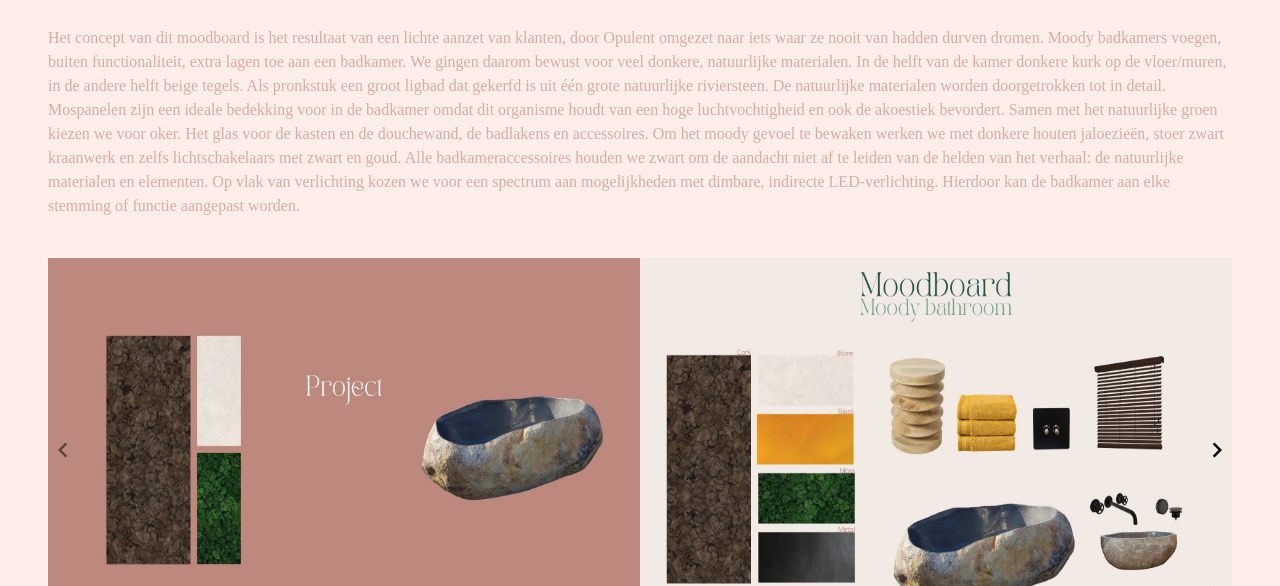
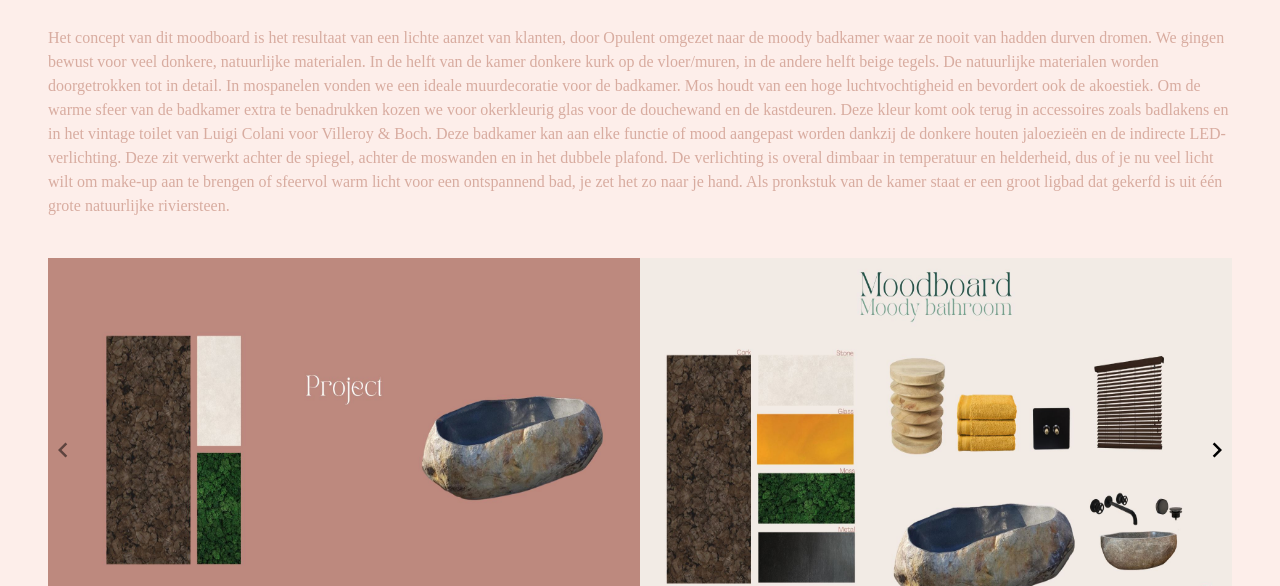
Before and after one commit to nielsvhb/opulent, an Astro site: page /projects/moody-bathroom-mood-board in a window 1280 px wide. Shown: the part 214-800 px from the top of the page. Built offline with nearby package versions, Linux system fonts and the light colour scheme; Astro itself is replaced by a stand-in of ours; a web font is replaced by a local one.

Commit message:
Update Project “moody-bathroom-mood-board”

```diff
--- a/src/pages/projects/moody-bathroom-mood-board.md
+++ b/src/pages/projects/moody-bathroom-mood-board.md
@@ -7,6 +7,6 @@ images:
 ---
 <!--StartFragment-->
 
-Het concept van dit moodboard is het resultaat van een lichte aanzet van klanten, door Opulent omgezet naar iets waar ze nooit van hadden durven dromen. Moody badkamers voegen, buiten functionaliteit, extra lagen toe aan een badkamer. We gingen daarom bewust voor veel donkere, natuurlijke materialen. In de helft van de kamer donkere kurk op de vloer/muren, in de andere helft beige tegels. Als pronkstuk een groot ligbad dat gekerfd is uit één grote natuurlijke riviersteen. De natuurlijke materialen worden doorgetrokken tot in detail. Mospanelen zijn een ideale bedekking voor in de badkamer omdat dit organisme houdt van een hoge luchtvochtigheid en ook de akoestiek bevordert. Samen met het natuurlijke groen kiezen we voor oker. Het glas voor de kasten en de douchewand, de badlakens en accessoires. Om het moody gevoel te bewaken werken we met donkere houten jaloezieën, stoer zwart kraanwerk en zelfs lichtschakelaars met zwart en goud. Alle badkameraccessoires houden we zwart om de aandacht niet af te leiden van de helden van het verhaal: de natuurlijke materialen en elementen. Op vlak van verlichting kozen we voor een spectrum aan mogelijkheden met dimbare, indirecte LED-verlichting. Hierdoor kan de badkamer aan elke stemming of functie aangepast worden.
+Het concept van dit moodboard is het resultaat van een lichte aanzet van klanten, door Opulent omgezet naar de moody badkamer waar ze nooit van hadden durven dromen. We gingen bewust voor veel donkere, natuurlijke materialen. In de helft van de kamer donkere kurk op de vloer/muren, in de andere helft beige tegels. De natuurlijke materialen worden doorgetrokken tot in detail. In mospanelen vonden we een ideale muurdecoratie voor de badkamer. Mos houdt van een hoge luchtvochtigheid en bevordert ook de akoestiek. Om de warme sfeer van de badkamer extra te benadrukken kozen we voor okerkleurig glas voor de douchewand en de kastdeuren. Deze kleur komt ook terug in accessoires zoals badlakens en in het vintage toilet van Luigi Colani voor Villeroy & Boch. Deze badkamer kan aan elke functie of mood aangepast worden dankzij de donkere houten jaloezieën en de indirecte LED-verlichting. Deze zit verwerkt achter de spiegel, achter de moswanden en in het dubbele plafond. De verlichting is overal dimbaar in temperatuur en helderheid, dus of je nu veel licht wilt om make-up aan te brengen of sfeervol warm licht voor een ontspannend bad, je zet het zo naar je hand. Als pronkstuk van de kamer staat er een groot ligbad dat gekerfd is uit één grote natuurlijke riviersteen.
 
 <!--EndFragment-->
```
